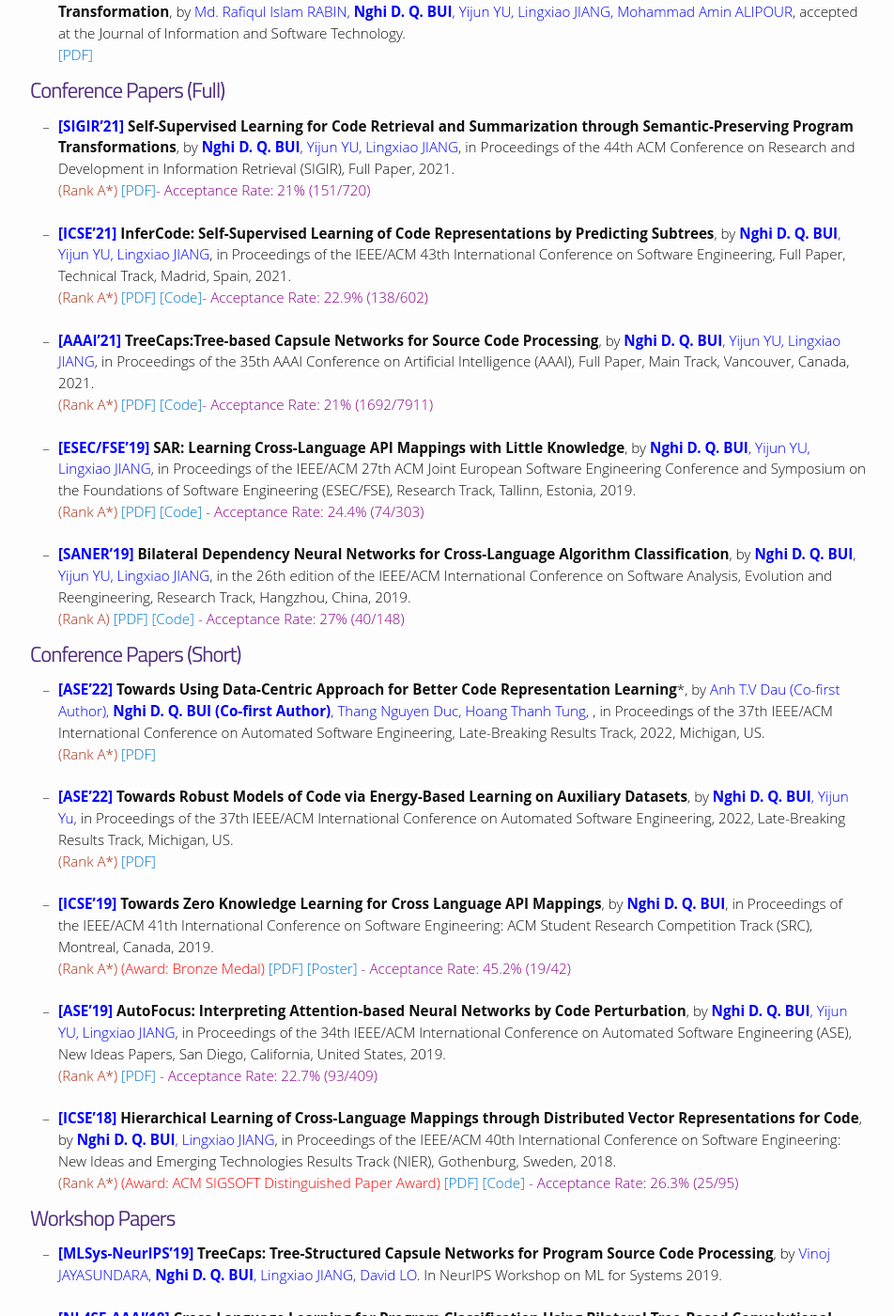
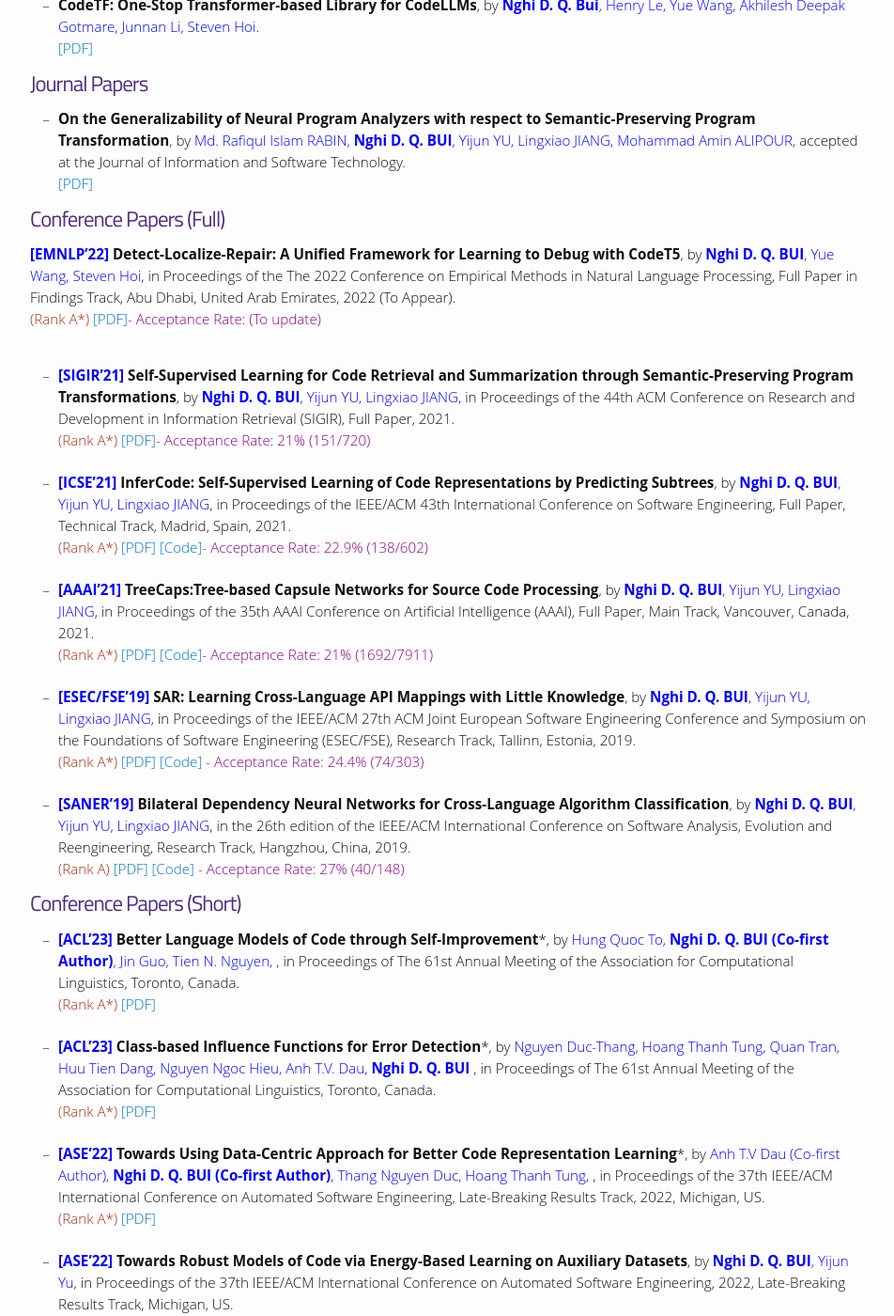
Before and after one commit to bdqnghi/bdqnghi.github.io, a Jekyll site: the page built from publications/publications.md, in a window 1280 px wide and 1400 px high, scrolled down 528 px. Shown: the whole window at 94% size, without its empty margins (163-1115 px from the left). Built offline with Jekyll 4.4.1, drawn with Linux system fonts in a browser that asks for light colours; nearby versions of some CDN libraries; some web fonts are replaced; some of the changed text lies outside the part shown.

Commit message:
Update publications.md

```diff
--- a/publications/publications.md
+++ b/publications/publications.md
@@ -17,6 +17,14 @@
 <br>
 <a href="https://arxiv.org/pdf/2205.15479.pdf" target="_blank"> [PDF]</a>
 <br>
+- **CodeT5+: Open Code Large Language Models for Code Understanding and Generation**, by <span style="color:blue">Yue Wang, Hung Le, Akhilesh Deepak Gotmare **Nghi D. Q. Bui**, Junnan Li, Steven Hoi</span>.
+<br>
+<a href="https://arxiv.org/abs/2305.07922" target="_blank"> [PDF]</a>
+<br>
+- **CodeTF: One-Stop Transformer-based Library for CodeLLMs**, by <span style="color:blue">**Nghi D. Q. Bui**, Henry Le, Yue Wang, Akhilesh Deepak Gotmare, Junnan Li, Steven Hoi</span>.
+<br>
+<a href="https://arxiv.org/abs/2306.00029" target="_blank"> [PDF]</a>
+<br>
 
 
 # Journal Papers
@@ -25,11 +33,11 @@
 <a href="https://arxiv.org/pdf/2008.01566.pdf" target="_blank"> [PDF]</a>
 
 # Conference Papers (Full)
-<!-- - <span style="color:blue">**[EMNLP'22]**</span> **Detect-Localize-Repair: A Unified Framework for Learning to Debug with CodeT5**, by <span style="color:blue">**Nghi D. Q. BUI**, Yue Wang, Steven Hoi</span>, in Proceedings of the The 2022 Conference on Empirical Methods in Natural Language Processing, Full Paper in Findings Track, Abu Dhabi, United Arab Emirates, 2022 (To Appear).
+<span style="color:blue">**[EMNLP'22]**</span> **Detect-Localize-Repair: A Unified Framework for Learning to Debug with CodeT5**, by <span style="color:blue">**Nghi D. Q. BUI**, Yue Wang, Steven Hoi</span>, in Proceedings of the The 2022 Conference on Empirical Methods in Natural Language Processing, Full Paper in Findings Track, Abu Dhabi, United Arab Emirates, 2022 (To Appear).
 <br>
 <span style="color:#AB2F15">(Rank A*)</span> <a href="" target="_blank"> [PDF]</a><span style="color:#8B008B">- Acceptance Rate: (To update) </span>
 <br>
-<br> -->
+<br>
 - <span style="color:blue">**[SIGIR'21]**</span> **Self-Supervised Learning for Code Retrieval and Summarization through Semantic-Preserving Program Transformations**, by <span style="color:blue">**Nghi D. Q. BUI**, Yijun YU, Lingxiao JIANG</span>, in Proceedings of the 44th ACM Conference on Research and Development in Information Retrieval (SIGIR), Full Paper, 2021.
 <br>
 <span style="color:#AB2F15">(Rank A*)</span> <a href="https://arxiv.org/abs/2009.02731" target="_blank"> [PDF]</a><span style="color:#8B008B">- Acceptance Rate: 21% (151/720)</span>
@@ -56,6 +64,16 @@
 
 
 # Conference Papers (Short)
+- <span style="color:blue">**[ACL'23]**</span> **Better Language Models of Code through Self-Improvement***, by <span style="color:blue">Hung Quoc To, **Nghi D. Q. BUI (Co-first Author)**, Jin Guo, Tien N. Nguyen, </span>, in Proceedings of The 61st Annual Meeting of the Association for Computational Linguistics, Toronto, Canada.
+<br>
+<span style="color:#AB2F15">(Rank A*)</span><a href="/files/ASE_2022_noise_detection.pdf" target="_blank"> [PDF]</a> <span style="color:#8B008B"></span>
+<br>
+<br>
+- <span style="color:blue">**[ACL'23]**</span> **Class-based Influence Functions for Error Detection***, by <span style="color:blue">Nguyen Duc-Thang, Hoang Thanh Tung, Quan Tran, Huu Tien Dang, Nguyen Ngoc Hieu, Anh T.V. Dau, **Nghi D. Q. BUI** </span>, in Proceedings of The 61st Annual Meeting of the Association for Computational Linguistics, Toronto, Canada.
+<br>
+<span style="color:#AB2F15">(Rank A*)</span><a href="/files/ASE_2022_noise_detection.pdf" target="_blank"> [PDF]</a> <span style="color:#8B008B"></span>
+<br>
+<br>
 - <span style="color:blue">**[ASE'22]**</span> **Towards Using Data-Centric Approach for Better Code Representation Learning***, by <span style="color:blue">Anh T.V Dau (Co-first Author), **Nghi D. Q. BUI (Co-first Author)**, Thang Nguyen Duc, Hoang Thanh Tung, </span>, in Proceedings of the 37th IEEE/ACM International Conference on Automated Software Engineering, Late-Breaking Results Track, 2022, Michigan, US.
 <br>
 <span style="color:#AB2F15">(Rank A*)</span><a href="/files/ASE_2022_noise_detection.pdf" target="_blank"> [PDF]</a> <span style="color:#8B008B"></span>
```
